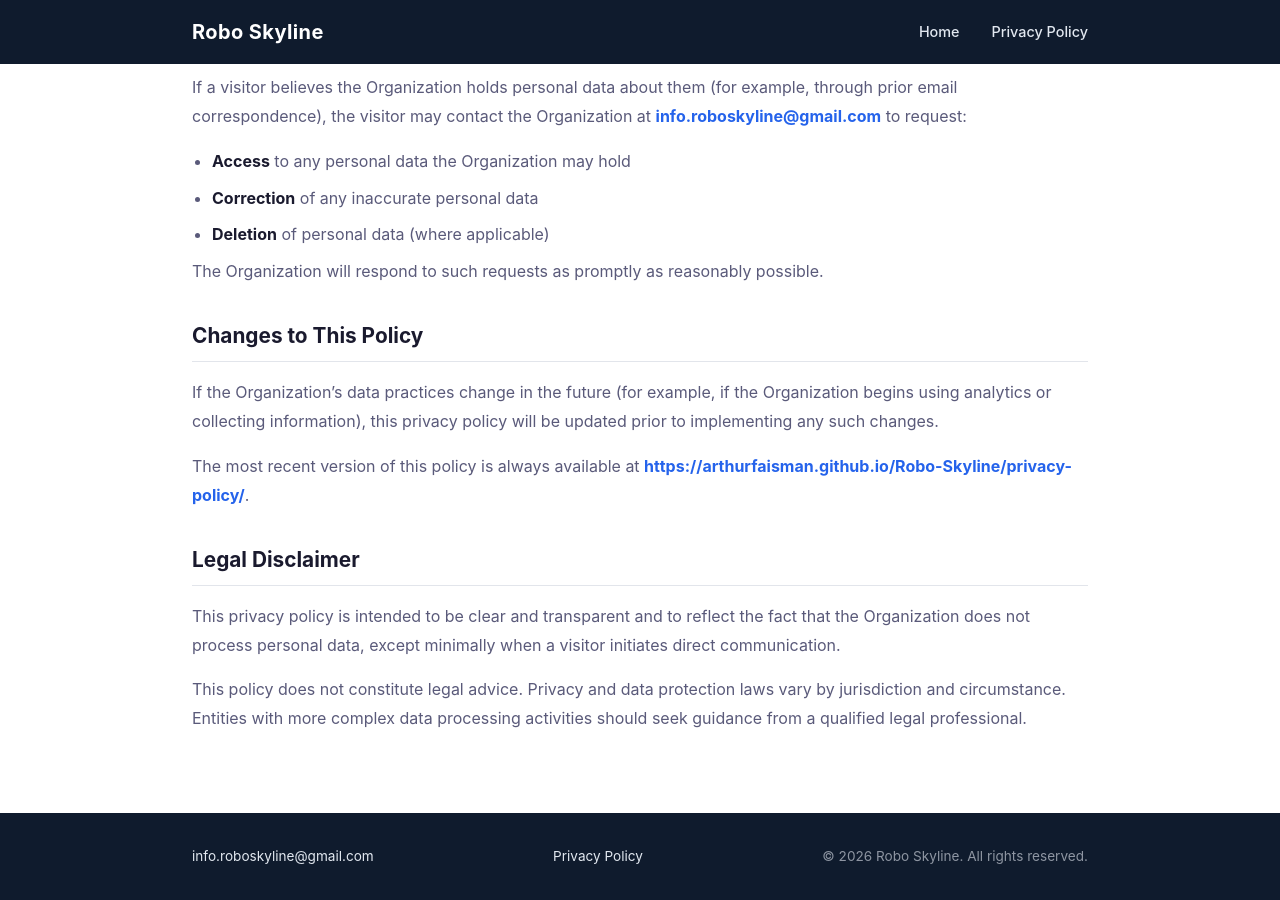
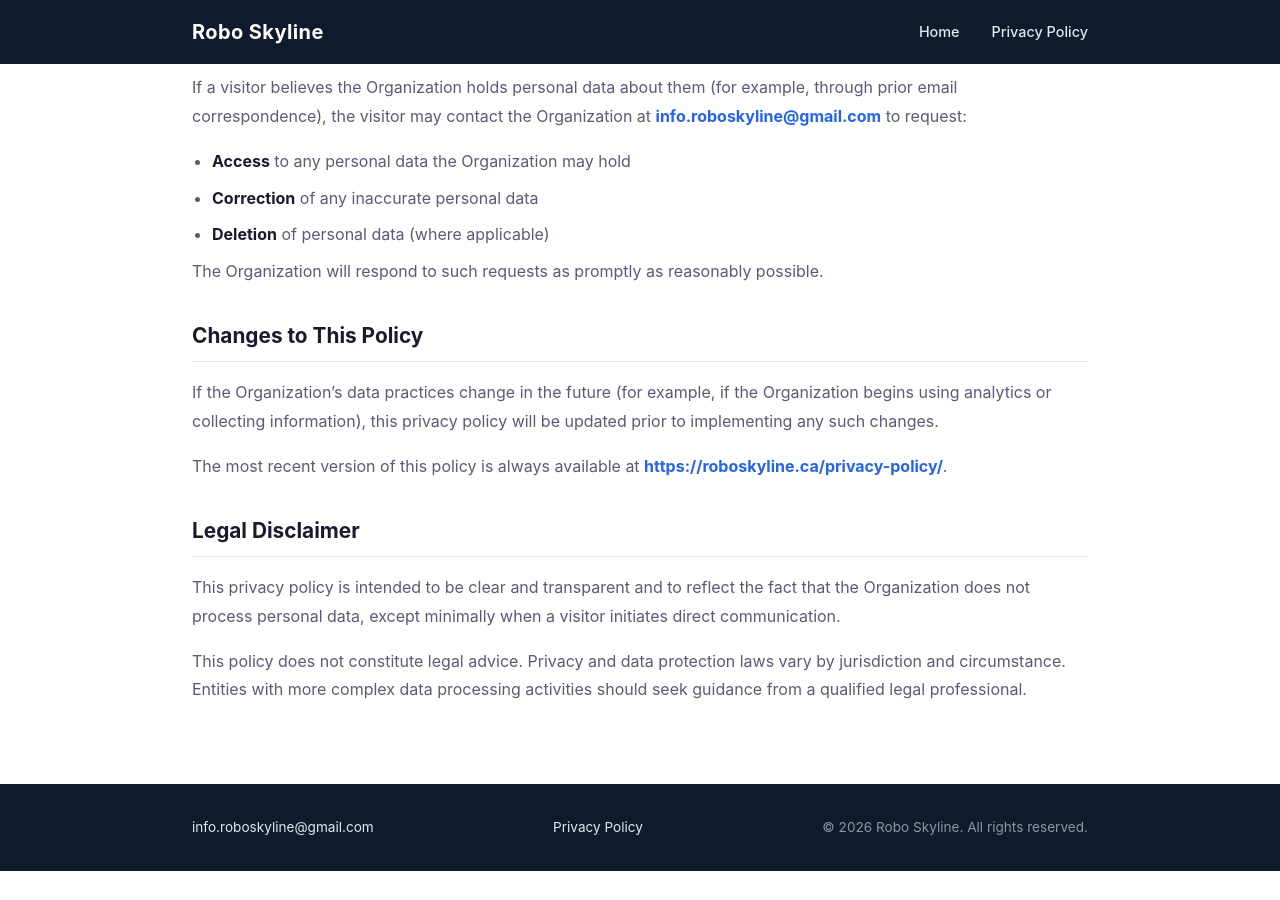
Before and after one commit to ArthurFaisman/Robo-Skyline, a Jekyll site: the page built from privacy-policy.md, in a window 1280 px wide and 900 px high, scrolled down 2322 px. Built offline with Jekyll 4.4.1, drawn with Linux system fonts in a browser that asks for light colours; after the commit the page ends 3193 px from its top, so only the background shows below that.

Commit message:
Update site URL and baseurl in configuration; adjust Jekyll build command and README for deployment changes.

```diff
--- a/_config.yml
+++ b/_config.yml
@@ -1,7 +1,7 @@
 title: Robo Skyline
 description: Software solutions engineered for impact.
-url: "https://arthurfaisman.github.io"
-baseurl: "/Robo-Skyline"
+url: "https://roboskyline.ca"
+baseurl: ""
 
 markdown: kramdown
 permalink: pretty
```
Also changed, not shown: .github/workflows/pages.yml, README.md.
